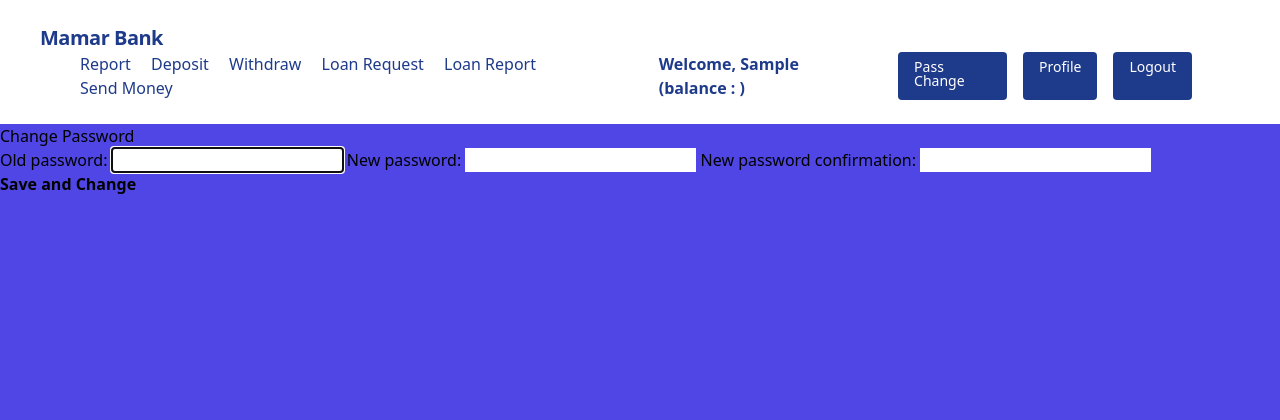
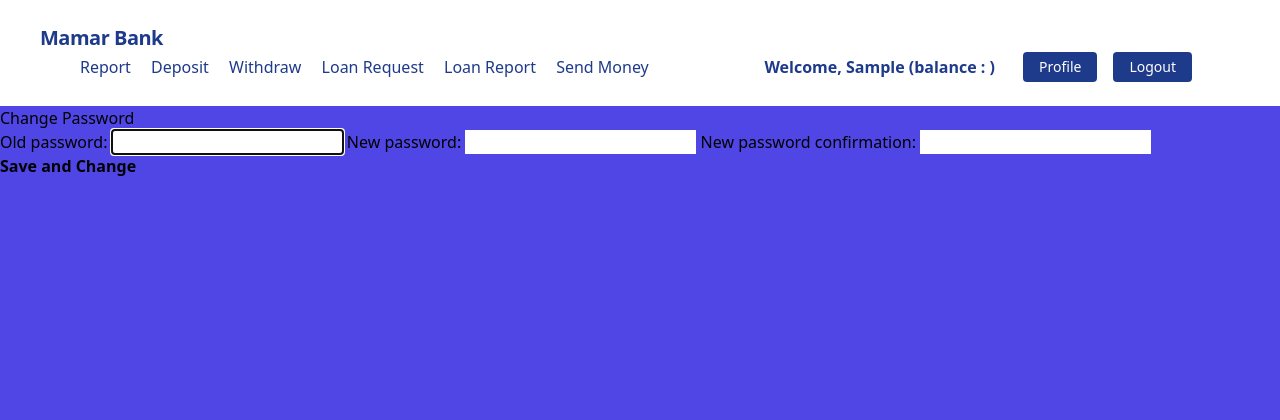
Before and after one commit to jahidul17/mamar-bank, a Django app: page /accounts/change-password/ in a window 1280 px wide. Shown: the top 420 px of the page. Run offline with Django 5.2, Linux system fonts and the light colour scheme; the visitor is signed in with stand-in values (Sample User, id 1).

Commit message:
last update

```diff
--- a/core/templates/navbar.html
+++ b/core/templates/navbar.html
@@ -35,7 +35,6 @@
           <div class="flex w-auto">
               <div class="text-blue-900 my-auto font-black px-5">Welcome, {{ request.user.first_name }} (balance : {{request.user.account.balance}}) </div>
 
-              <a href="#" class="mx-2 inline-block font-medium text-sm px-4 py-2 leading-none bg-blue-900 rounded text-white border-white hover:border-transparent hover:text-dark hover:bg-red-700 mt-4 lg:mt-0">Pass Change</a>
               <a href="{% url 'profile' %}" class="mx-2 inline-block font-medium text-sm px-4 py-2 leading-none bg-blue-900 rounded text-white border-white hover:border-transparent hover:text-dark hover:bg-red-700 mt-4 lg:mt-0">Profile</a>
               <a href="{% url 'logout' %}" class="mx-2 inline-block font-medium text-sm px-4 py-2 leading-none bg-blue-900 rounded text-white border-white hover:border-transparent hover:text-dark hover:bg-red-700 mt-4 lg:mt-0">Logout</a>
           </div>
```
